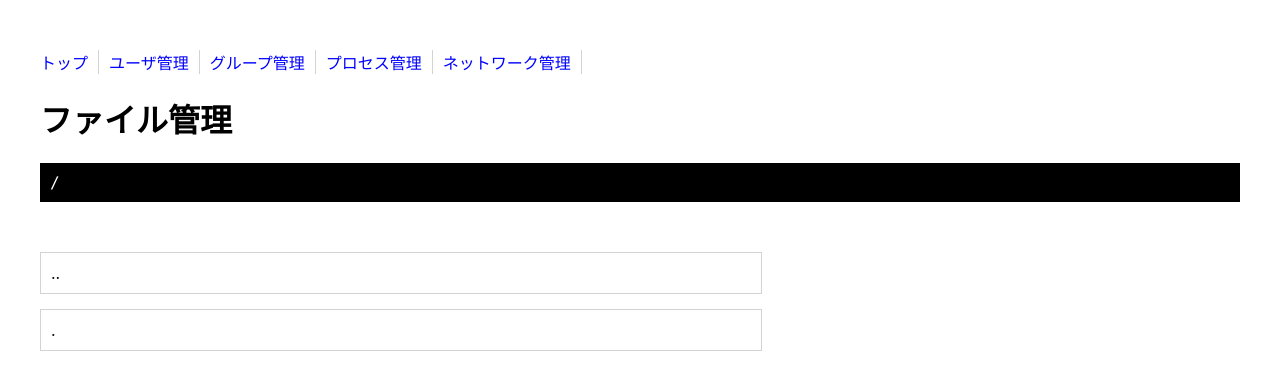
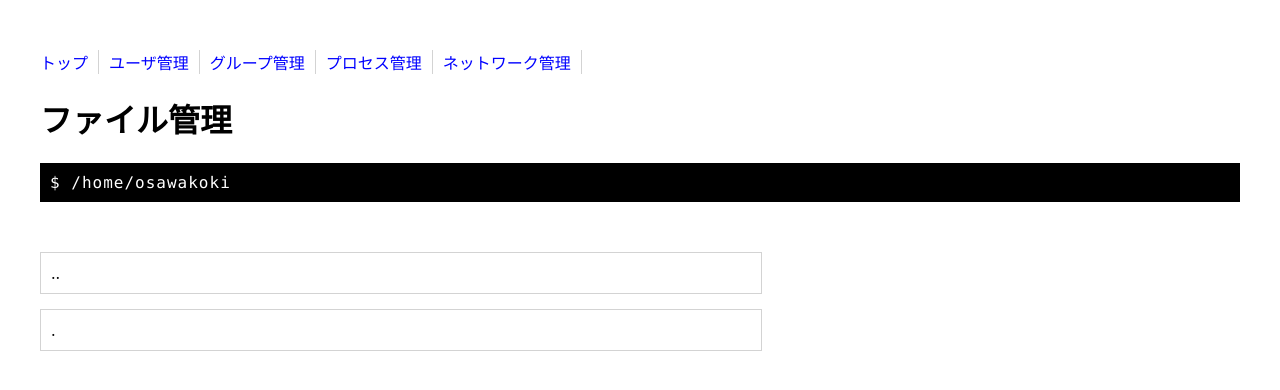
Before and after one commit to osawa-koki/gui-on-linux, a React (Create React App) app in the folder client/: page /file in a window 1280 px wide. Shown: the top 390 px of the page. Built offline with nearby package versions, Linux system fonts and the light colour scheme; no server answers.

Commit message:
レコード型定義した。

```diff
--- a/client/src/Pages/file.tsx
+++ b/client/src/Pages/file.tsx
@@ -9,6 +9,9 @@ import HttpClient from '../Common/HttpClient';
 import Config from '../Common/Config';
 import Header from '../Components/Header';
 
+// レコードのインポート
+import pwdRecord from '../Records/pwdRecord';
+
 // データ型
 type Props = {
   cd: string;
@@ -19,19 +22,19 @@ type Props = {
 class File extends React.Component {
 
   state: Props = {
-    cd: "/",
+    cd: "/home/osawakoki",
     directories: [],
     files: []
   };
 
   componentDidMount() {
-    HttpClient.Get(Config.server_origin + '/api/pwd')
-      .then((response) => {
-        this.setState({
-          cd: response.cd
-        });
-      }
-    );
+    // HttpClient.Get(Config.server_origin + '/api/pwd')
+    //   .then((response: pwdRecord) => {
+    //     this.setState({
+    //       cd: response.cd
+    //     });
+    //   }
+    // );
   }
 
   render() {
@@ -39,7 +42,7 @@ class File extends React.Component {
       <div className='File'>
         <Header />
         <h1>ファイル管理</h1>
-        <div className='cd'>{this.state.cd}</div>
+        <div className='cd'>$ {this.state.cd}</div>
         <div className='dirfile-container'>
           <div>..</div>
           <div>.</div>
--- /dev/null
+++ b/client/src/Records/pwdRecord.ts
@@ -0,0 +1,9 @@
+
+// カレントディレクトリ取得用のJSON構造体
+// curl -X GET /api/pwd
+
+type pwdRecord = {
+  cd: string;
+};
+
+export default pwdRecord;
```
